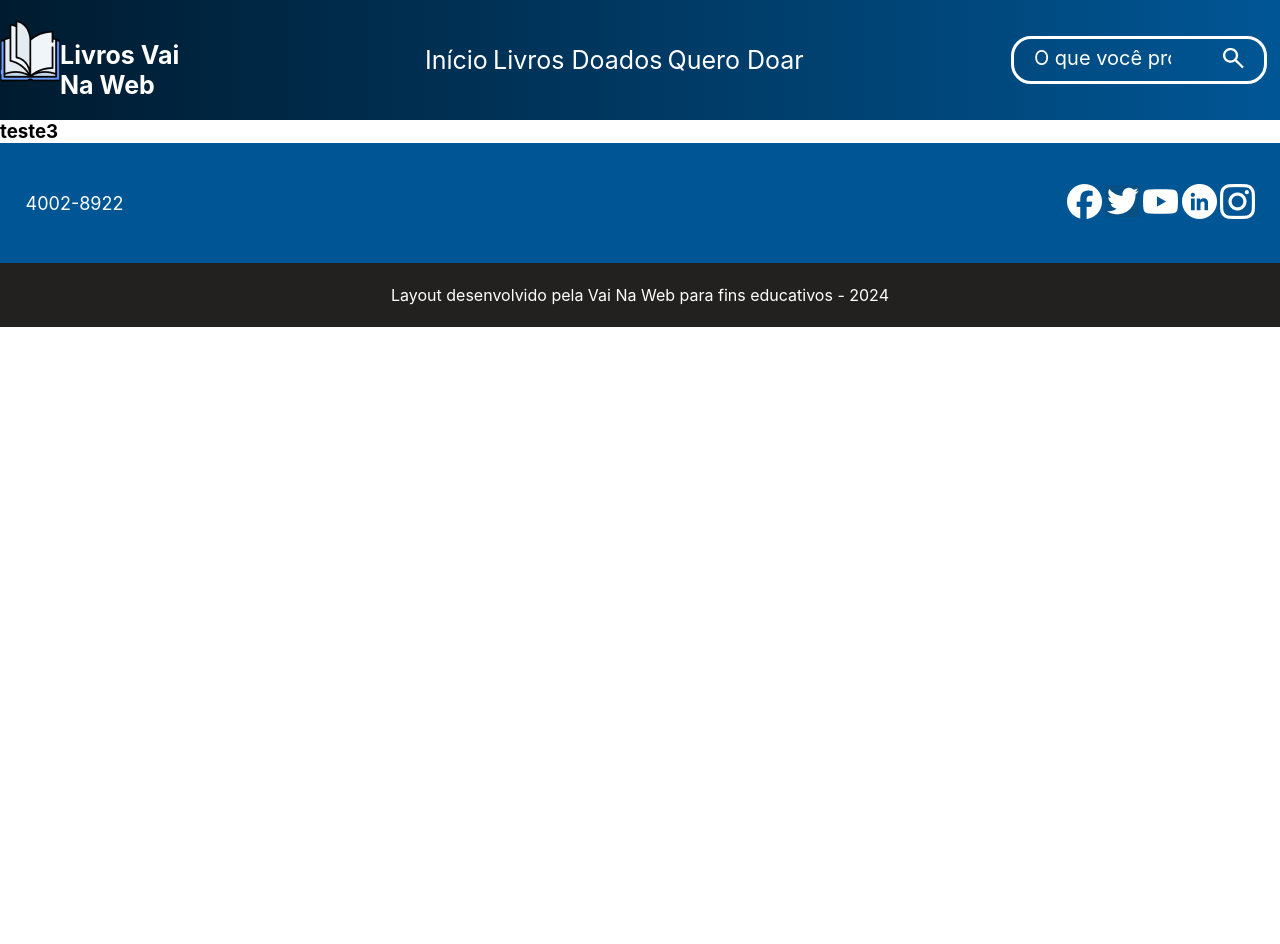
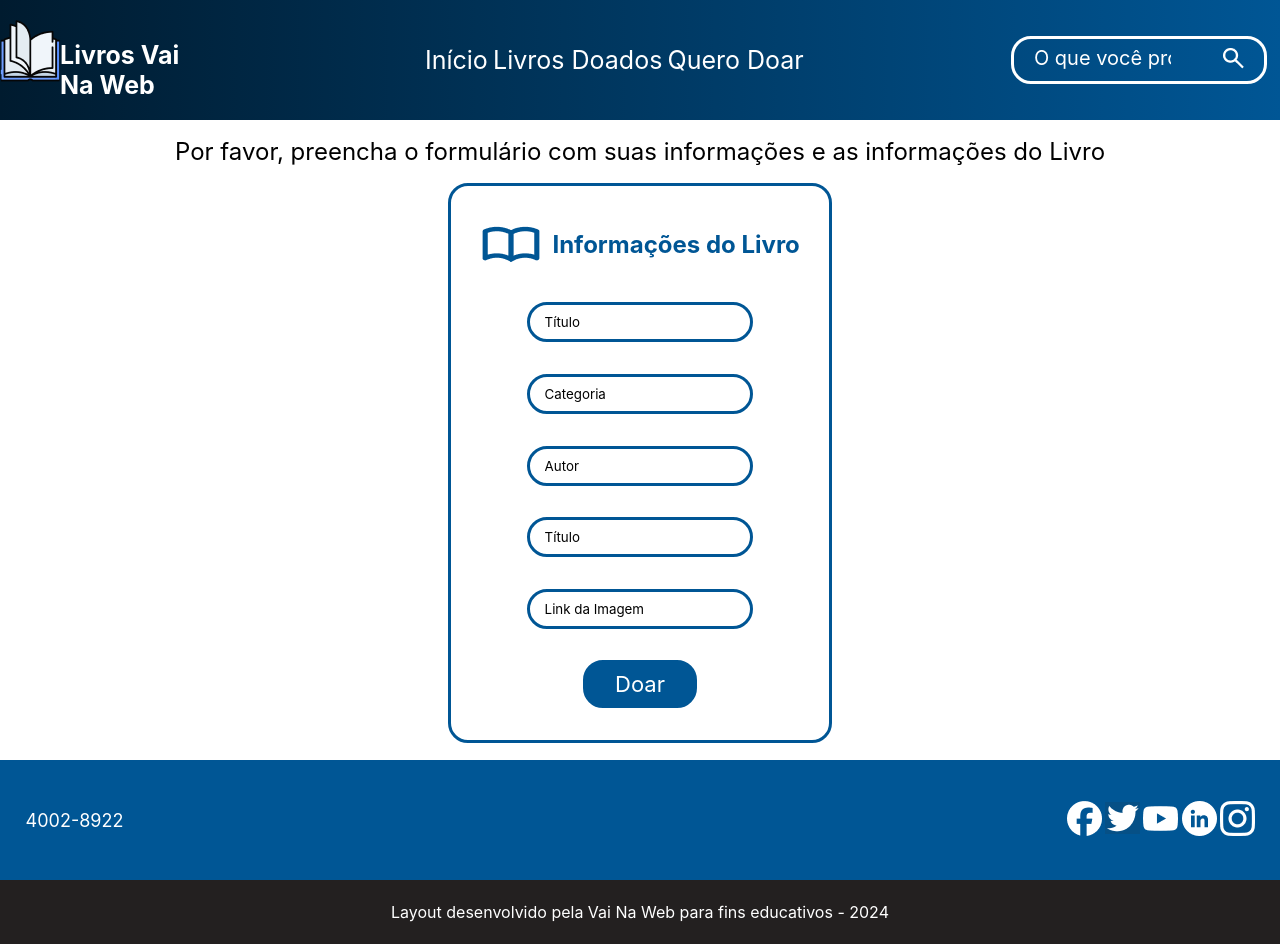
Before and after one commit to hugoffranca/desafioVaiNoLivro, a React (Vite) app: page /queroDoar in a window 1280 px wide. Before the commit the page ends 800 px from the top, so only its background shows below. Built offline with nearby package versions, Linux system fonts and the light colour scheme.

Commit message:
feat: Finalizando rota QueroDoar

```diff
--- a/src/components/footer/Footer.jsx
+++ b/src/components/footer/Footer.jsx
@@ -11,19 +11,19 @@
         <p>4002-8922</p>
         <nav>
           <a href="">
-            <img src={logoFacebook} alt="" />
+            <img src={logoFacebook} alt="Logo do Facebook" />
           </a>
           <a href="">
-            <img src={logoTwitter} alt="" />
+            <img src={logoTwitter} alt="Logo do Twitter" />
           </a>
           <a href="">
-            <img src={logoYouTube} alt="" />
+            <img src={logoYouTube} alt="Logo do Youtube" />
           </a>
           <a href="">
-            <img src={logoLinkedin} alt="" />
+            <img src={logoLinkedin} alt="Logo do Linkedin" />
           </a>
           <a href="">
-            <img src={logoInstagram} alt="" />
+            <img src={logoInstagram} alt="Logo do Instagram" />
           </a>
         </nav>
       </section>
--- a/src/pages/livrosDoados/LivrosDoados.jsx
+++ b/src/pages/livrosDoados/LivrosDoados.jsx
@@ -1,3 +1,4 @@
+import s from "../livrosDoados/livrosDoados.module.scss";
 export default function LivrosDoados() {
   return (
     <section>
--- a/src/pages/queroDoar/QueroDoar.jsx
+++ b/src/pages/queroDoar/QueroDoar.jsx
@@ -1,7 +1,24 @@
+import s from "../queroDoar/queroDoar.module.scss";
+import iconeForm from "../../assets/iconeForm.png";
 export default function QueroDoar() {
   return (
-    <section>
-      <h1>teste3</h1>
+    <section className={s.queroDoarSection}>
+      <p>
+        Por favor, preencha o formulário com suas informações e as informações
+        do Livro
+      </p>
+      <form action="">
+        <div>
+          <img src={iconeForm} alt="Icone de livro aberto" />
+          <h2>Informações do Livro</h2>
+        </div>
+        <input type="text" name="" id="" placeholder="Título" />
+        <input type="text" name="" id="" placeholder="Categoria" />
+        <input type="text" name="" id="" placeholder="Autor" />
+        <input type="text" name="" id="" placeholder="Título" />
+        <input type="text" name="" id="" placeholder="Link da Imagem" />
+        <input type="submit" value="Doar" className={s.botaoDoar} />
+      </form>
     </section>
   );
 }
--- /dev/null
+++ b/src/pages/queroDoar/queroDoar.module.scss
@@ -0,0 +1,52 @@
+.queroDoarSection {
+  height: 80vh;
+  display: flex;
+  flex-direction: column;
+  align-items: center;
+  justify-content: space-evenly;
+
+  p {
+    font-size: 24px;
+  }
+}
+
+form {
+  display: flex;
+  flex-direction: column;
+  border: solid #005695 3px;
+  border-radius: 20px;
+  width: 30%;
+  height: 70vh;
+  justify-content: space-evenly;
+  align-items: center;
+
+  input {
+    border: solid #005695 3px;
+    border-radius: 20px;
+    height: 5vh;
+    width: 60%;
+    padding-left: 15px;
+
+    &::placeholder {
+      color: #000000;
+    }
+  }
+
+  div {
+    display: flex;
+    width: 90%;
+    justify-content: space-evenly;
+    align-items: center;
+    color: #005695;
+  }
+
+  .botaoDoar {
+    background-color: #005695;
+    color: #ffffff;
+    width: 30%;
+    height: 6vh;
+    font-size: 22px;
+    cursor: pointer;
+    padding-right: 15px;
+  }
+}
```
Also changed, not shown: src/assets/iconeForm.png (added).
